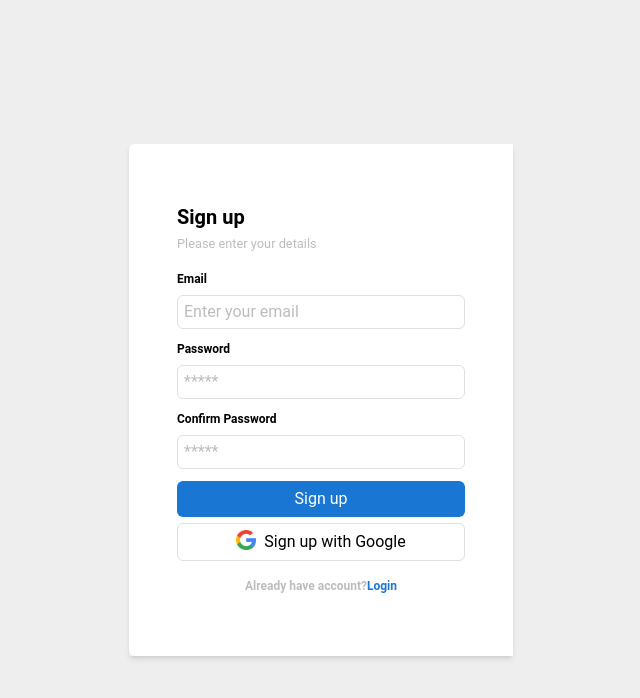
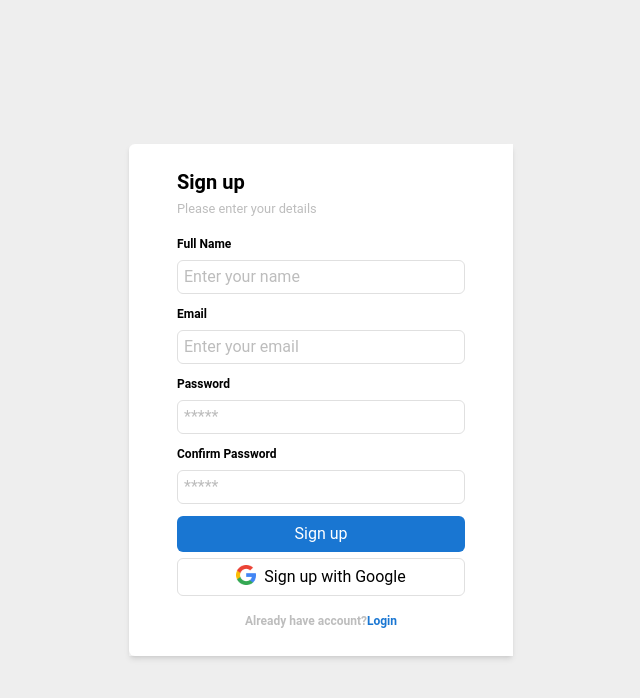
Before and after one commit to DevikaRajesh22/VacationVista-client, a React (Vite) app: page /signup in a window 1280 px wide. Shown: the top 698 px of the page, without its empty margins (319-959 px from the left). Built offline with nearby package versions, Linux system fonts and the light colour scheme.

Commit message:
signup form redesigned

```diff
--- a/package.json
+++ b/package.json
@@ -13,6 +13,7 @@
     "@fortawesome/free-solid-svg-icons": "^6.5.1",
     "@fortawesome/react-fontawesome": "^0.2.0",
     "@material-tailwind/react": "^2.1.9",
+    "axios": "^1.6.8",
     "react": "^18.2.0",
     "react-dom": "^18.2.0",
     "react-router-dom": "^6.22.3",
--- a/src/Api/buyer.ts
+++ b/src/Api/buyer.ts
@@ -0,0 +1,4 @@
+// import Api from "../Service/axios";
+// import buyerRoutes from "../Service/endpoints/buyerEndpoint";
+
+// export const signup=async(name:string,)
--- a/src/Pages/Buyer/Signup/Signup.tsx
+++ b/src/Pages/Buyer/Signup/Signup.tsx
@@ -3,7 +3,7 @@ import { Link } from "react-router-dom";
 
 const Signup = () => {
   return (
-     // <!-- component -->
+    // <!-- component -->
     // <!-- Container -->
     <div className="flex flex-wrap min-h-screen w-full content-center justify-center bg-gray-200 py-10">
       {/* <!-- Login component --> */}
@@ -16,12 +16,20 @@ const Signup = () => {
           <div className="w-72">
             {/* <!-- Heading --> */}
             <h1 className="text-xl font-semibold">Sign up</h1>
-            <small className="text-gray-400">
-              Please enter your details
-            </small>
+            <small className="text-gray-400">Please enter your details</small>
 
             {/* <!-- Form --> */}
             <form className="mt-4">
+              <div className="mb-3">
+                <label className="mb-2 block text-xs font-semibold">
+                  Full Name
+                </label>
+                <input
+                  type="text"
+                  placeholder="Enter your name"
+                  className="block w-full rounded-md border border-gray-300 focus:border-blue-700 focus:outline-none focus:ring-1 focus:ring-blue-700 py-1 px-1.5 text-gray-500"
+                />
+              </div>
               <div className="mb-3">
                 <label className="mb-2 block text-xs font-semibold">
                   Email
@@ -32,7 +40,6 @@ const Signup = () => {
                   className="block w-full rounded-md border border-gray-300 focus:border-blue-700 focus:outline-none focus:ring-1 focus:ring-blue-700 py-1 px-1.5 text-gray-500"
                 />
               </div>
-
               <div className="mb-3">
                 <label className="mb-2 block text-xs font-semibold">
                   Password
@@ -45,7 +52,7 @@ const Signup = () => {
               </div>
               <div className="mb-3">
                 <label className="mb-2 block text-xs font-semibold">
-                 Confirm Password
+                  Confirm Password
                 </label>
                 <input
                   type="password"
@@ -70,10 +77,7 @@ const Signup = () => {
               <span className="text-xs text-gray-400 font-semibold">
                 Already have account?
               </span>
-              <Link
-                to="/login"
-                className="text-xs font-semibold text-blue-700"
-              >
+              <Link to="/login" className="text-xs font-semibold text-blue-700">
                 Login
               </Link>
             </div>
@@ -81,7 +85,7 @@ const Signup = () => {
         </div>
       </div>
     </div>
-  )
-}
+  );
+};
 
-export default Signup
+export default Signup;
--- a/src/Service/axios.ts
+++ b/src/Service/axios.ts
@@ -0,0 +1,8 @@
+import axios, { AxiosInstance } from 'axios';
+
+const Api: AxiosInstance = axios.create({
+  baseURL: 'http://localhost:3000/api',
+  withCredentials: true
+});
+
+export default Api;
--- a/src/Service/endpoints/buyerEndpoint.ts
+++ b/src/Service/endpoints/buyerEndpoint.ts
@@ -0,0 +1,5 @@
+const buyerRoutes={
+    buyerLogin:'/buyer/login',
+}
+
+export default buyerRoutes;
```
Also changed, not shown: 1 other file (tests, documents, lock files or other folders).
